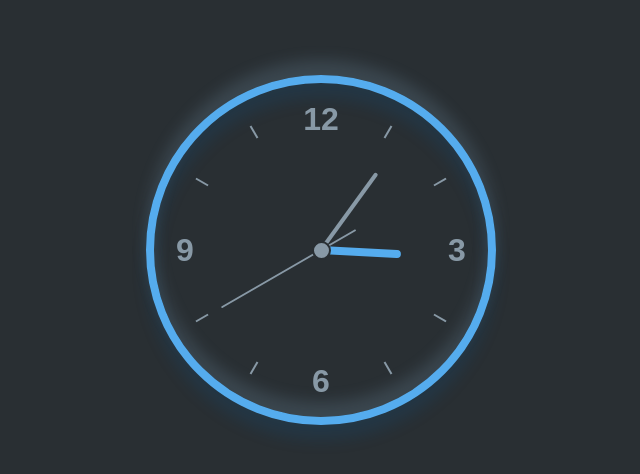
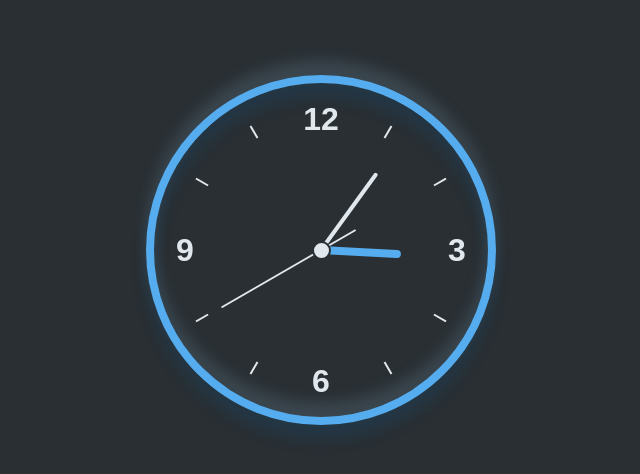
Before and after one commit to kylekrylov/kyle-watch, a plain HTML site: page index.html in a window 1280 px wide. Shown: the part 150-624 px from the top of the page, without its empty margins (319-959 px from the left). Drawn offline with Linux system fonts and the light colour scheme.

Commit message:
gray white

```diff
--- a/style.scss
+++ b/style.scss
@@ -1,5 +1,5 @@
 $bl: #292F33;
-$gr: #8899a6;
+$gr: #E1E8ED;
 $blue:#55acee;
 $hr1:hsla(206, 30%, 63%, 0.2);
 $hr2:hsla(206, 82%, 30%, 0.2);
@@ -19,7 +19,7 @@ body {
     @extend %flex;
     height: 100vh;
     width: 100%;
-    // overflow: hidden;
+    overflow: hidden;
     background: $bl;
 }
 
@@ -66,6 +66,7 @@ body {
 .sc {
     width: 230px;
     height: 230px;
+    transition: all 0 ease 0.5s;
 }
 
 .hr,
@@ -114,7 +115,6 @@ body {
         list-style: none;
         li {
             position: absolute;
-            // font-size: 36px;
             font-family: Arial, Helvetica, sans-serif;
             font-weight: bold;
             width: 1.5em;
```
Also changed, not shown: style.css.
